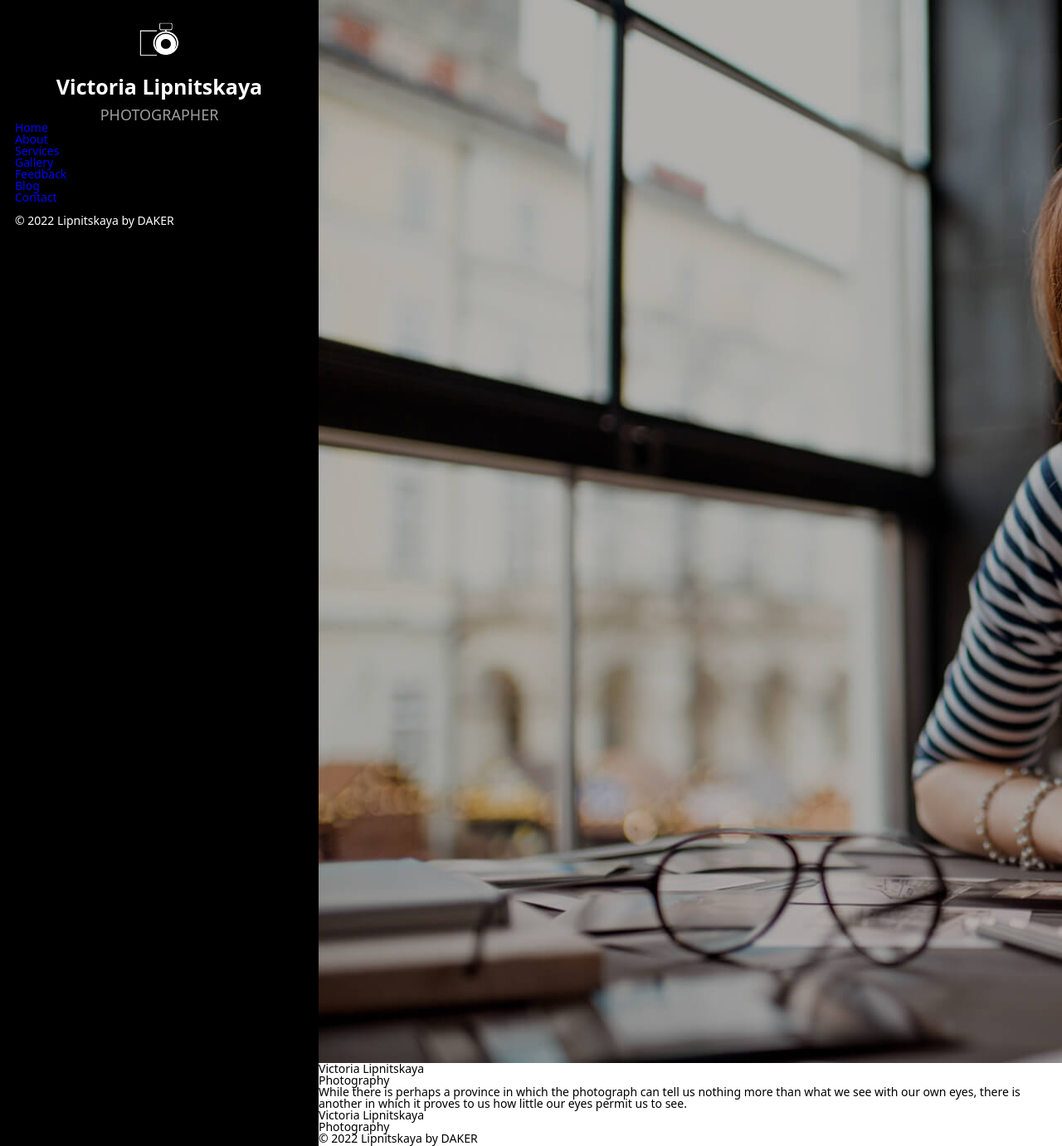
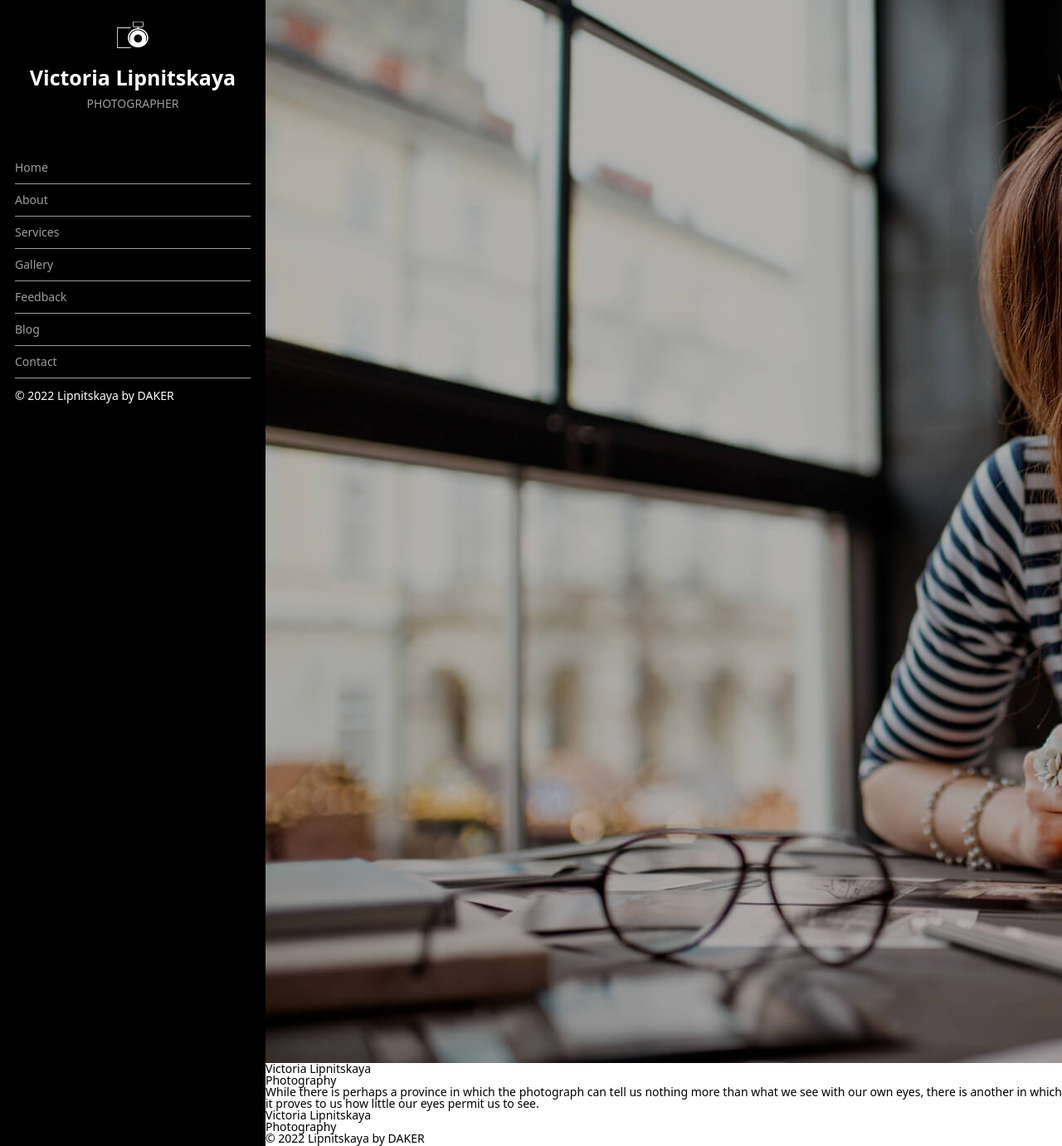
Before and after one commit to dakerdenis/photography, a PHP site: page / in a window 1280 px wide. Shown: the whole page at 83% size. Run offline with PHP 8.4, Linux system fonts and the light colour scheme.

Commit message:
added styles

```diff
--- a/styles/style.css
+++ b/styles/style.css
@@ -109,7 +109,7 @@ h6 {
 /***********/
 /***********/
 .navigation__container {
-  width: 30%;
+  width: 25%;
   height: 100vh;
   background-color: #000;
 }
@@ -152,16 +152,29 @@ h6 {
   width: 100%;
   text-align: center;
   color: rgba(255, 255, 255, 0.616);
-  font-size: 18px;
-  font-weight: 500;
+  font-size: 14px;
+  font-weight: 400;
   margin-top: 12px;
   text-transform: uppercase;
 }
-.navigation__nav_container {}
+.navigation__nav_container {
+  margin-top: 18%;
+}
 
-.navigation__elements {}
+.navigation__elements {
+  display: flex;
+  flex-direction: column;
+}
 
-.navigation__element {}
+.navigation__element {
+  border-bottom: 1px solid rgba(255, 255, 255, 0.616);
+}
+.navigation__element a {
+  display: block;
+  width: 100%;
+  padding: 12px 0px;
+  color: rgba(255, 255, 255, 0.616);
+}
 
 .navigation__social_container {}
 
@@ -175,7 +188,7 @@ h6 {
 /***********/
 .content__container {
   height: 100%;
-  width: 70%;
+  width: 75%;
   overflow: scroll;
 }
 
```
